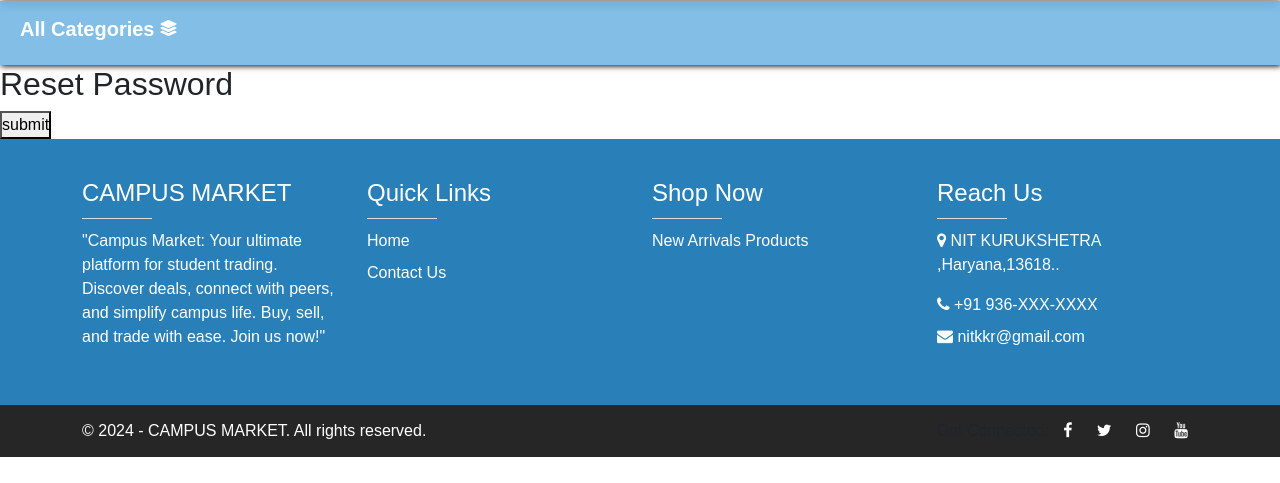
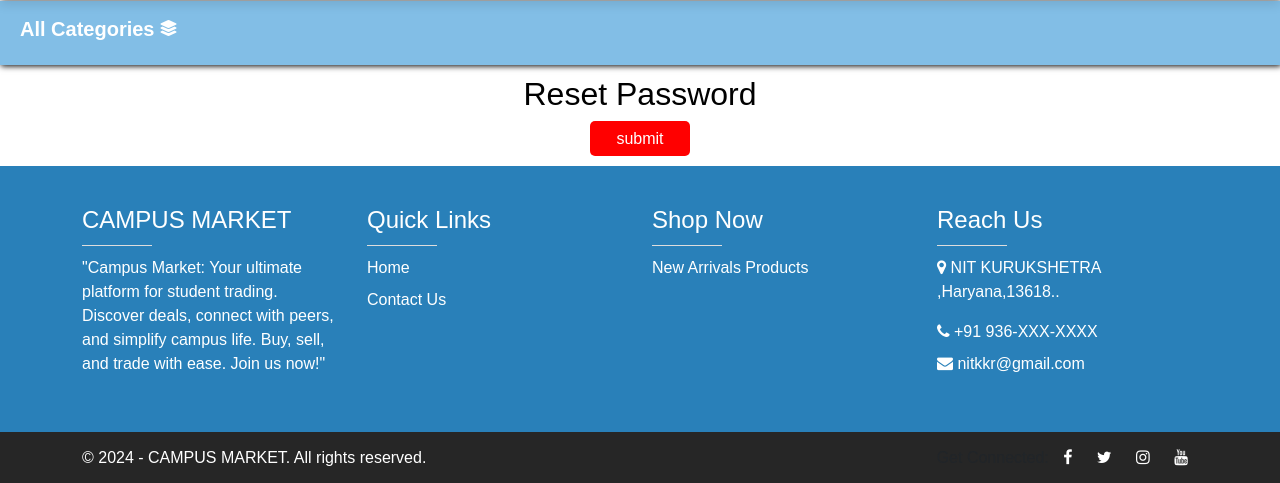
Before and after one commit to ag9125/pythonProject, a Django app: template templates/password-reset/password_reset_confirm.html in a window 1280 px wide. Shown: the part 75-558 px from the top of the page. Run offline with Django 3.2, Linux system fonts and the light colour scheme; the template is opened without the code that fills it, so the values that code supplies are empty; some libraries are stand-ins or nearby versions.

Commit message:
Update password_reset_confirm.html

```diff
--- a/templates/password-reset/password_reset_confirm.html
+++ b/templates/password-reset/password_reset_confirm.html
@@ -2,17 +2,37 @@
 {% load crispy_forms_tags %}
 {% block content %}
 <style>
+    .bt{
+        height: 35px;
+        width: 100px;
+        background-color: red;
+        border-style: none;
+        border-radius: 5px;
+        color:white;
+
+    }
 @media only screen and (max-width: 772px){
     .pass{
     margin-top: 90px;
 }
 }
+.reset{
+    display: flex;
+    /* justify-content: center; */
+    align-items: center;
+    flex-direction: column;
+    margin-bottom: 10px;
+    margin-top: 10px;
+    color: black;
+}
 
 </style>
-<h2 class="pass" >Reset Password</h2>
+<div class="reset">
+    <h2 class="pass" >Reset Password</h2>
 <form method="post">
     {% csrf_token %}
     {{ form.as_p }}
-    <button type="submit">submit</button>
+    <button  class="bt"   type="submit">submit</button>
 </form>
+</div>
 {% endblock content %}
```
